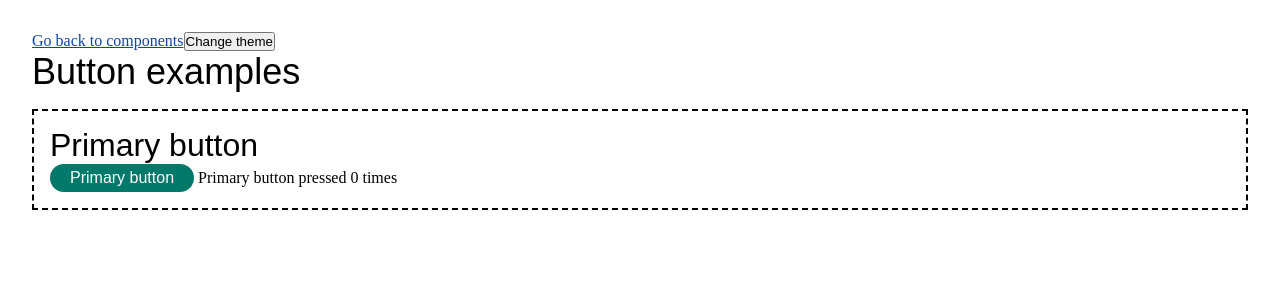
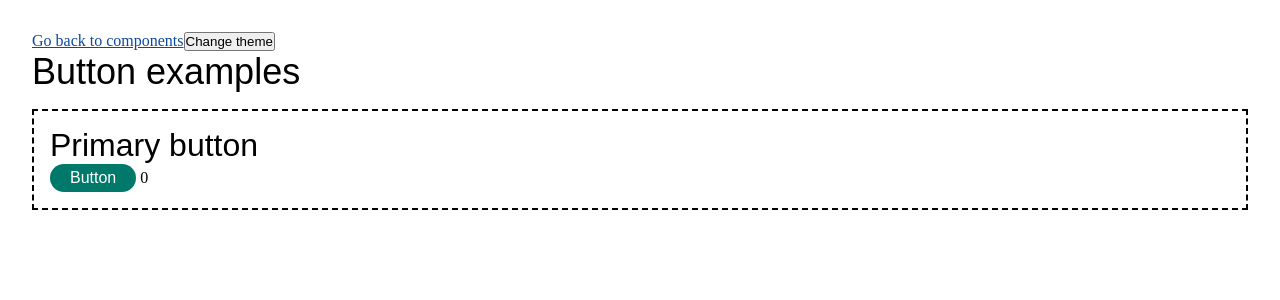
Before and after one commit to couvq/flourish, a React (Vite) app in the folder apps/flourish-rapid/: page /button in a window 1280 px wide. Shown: the top 300 px of the page. Built offline with nearby package versions, Linux system fonts and the light colour scheme; a web font is replaced by a local one.

Commit message:
fixed example group border styling in rapid, a few more styles that looked off

```diff
--- /dev/null
+++ b/apps/flourish-rapid/src/components/common-components/ExampleGroup/ExampleGroup.scss
@@ -0,0 +1,13 @@
+@import 'flourish-tokens/tokens/scss/tokens';
+
+.example-group {
+    border: 2px dashed $f-color-font-light;
+    padding: 1rem;
+    margin-top: 1rem;
+}
+
+.f-dark-mode {
+    .example-group {
+        border-color: $f-color-font-dark;
+    }
+}
--- a/apps/flourish-rapid/src/components/common-components/ExampleGroup/index.tsx
+++ b/apps/flourish-rapid/src/components/common-components/ExampleGroup/index.tsx
@@ -1,4 +1,5 @@
 import { Typography } from 'flourish-ui'
+import './ExampleGroup.scss'
 
 interface ExampleGroupProps {
   children: React.ReactNode
@@ -7,11 +8,7 @@ interface ExampleGroupProps {
 
 const ExampleGroup = ({ children, groupName }: ExampleGroupProps) => {
   return (
-    <div style={{
-        border: '2px dashed #000',
-        padding: '1rem',
-        marginTop: '1rem'
-    }}>
+    <div className="example-group">
       <Typography variant="h2">{groupName}</Typography>
       {children}
     </div>
--- a/apps/flourish-rapid/src/components/examplePages/ButtonPage/index.tsx
+++ b/apps/flourish-rapid/src/components/examplePages/ButtonPage/index.tsx
@@ -12,11 +12,11 @@ const ButtonPage = () => {
           <Button
             variant="primary"
             onClick={() => setPrimaryCount(primaryCount + 1)}
-            data-testId='primary-button-example'
+            data-testId='primary-button'
           >
-            Primary button
+            Button
           </Button>
-          <Typography>{`Primary button pressed ${primaryCount} times`}</Typography>
+          <Typography data-testId='primary-button-count'>{primaryCount}</Typography>
         </Flex>
       </ExampleGroup>
     </ExamplePage>
--- a/packages/flourish-tokens/tokens/css/_tokens.css
+++ b/packages/flourish-tokens/tokens/css/_tokens.css
@@ -1,6 +1,6 @@
 /**
  * Do not edit directly
- * Generated on Sat, 16 Sep 2023 19:38:37 GMT
+ * Generated on Sat, 16 Sep 2023 23:00:35 GMT
  */
 
 :root {
--- a/packages/flourish-tokens/tokens/scss/_tokens.scss
+++ b/packages/flourish-tokens/tokens/scss/_tokens.scss
@@ -1,6 +1,6 @@
 
 // Do not edit directly
-// Generated on Sat, 16 Sep 2023 19:38:37 GMT
+// Generated on Sat, 16 Sep 2023 23:00:35 GMT
 
 $f-color-bg-light: #fff;
 $f-color-bg-dark: #232B2B;
```
Also changed, not shown: 1 other file (tests, documents, lock files or other folders).
